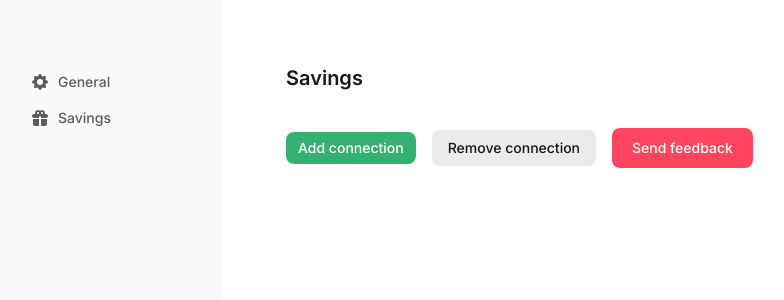
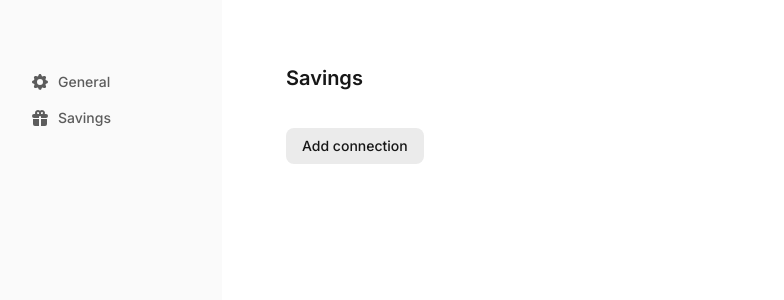
Before and after one commit to gnasamx/bank, a Next.js app: page /savings in a window 1280 px wide. Shown: the top 300 px of the page, without its empty margins (178-962 px from the left). Built offline with nearby package versions, Linux system fonts and the light colour scheme.

Commit message:
four variants

```diff
--- a/src/app/(general)/savings/page.js
+++ b/src/app/(general)/savings/page.js
@@ -5,11 +5,7 @@
     <main className="flex h-full w-full flex-col space-y-4">
       <h3 className="mb-5 text-xl font-semibold">Savings</h3>
       <div className="space-x-4">
-        <Button size="small">Add connection</Button>
-        <Button variant="secondary">Remove connection</Button>
-        <Button variant="danger" size="large">
-          Send feedback
-        </Button>
+        <Button>Add connection</Button>
       </div>
     </main>
   );
--- a/src/components/ui/button.js
+++ b/src/components/ui/button.js
@@ -1,10 +1,6 @@
 import { clsx as cn } from "clsx";
 import Link from "next/link";
 import { forwardRef } from "react";
-
-/**
- * primary - gray, accent - green, outlined - white with border, danger - red
- */
 
 const Button = forwardRef(
   (
@@ -25,8 +21,10 @@
     },
     forwardedRef,
   ) => {
-    const primary = variant !== "secondary" && variant !== "danger";
-    const secondary = variant === "secondary";
+    const primary =
+      variant !== "accent" && variant !== "danger" && variant !== "outlined";
+    const outlined = variant === "outlined";
+    const accent = variant === "accent";
     const danger = variant === "danger";
 
     const Element = href ? Link : "button";
@@ -44,7 +42,8 @@
         className={buttonClasses({
           className,
           primary,
-          secondary,
+          outlined,
+          accent,
           danger,
           disabled,
           iconOnly,
@@ -61,7 +60,8 @@
 export function buttonClasses({
   className,
   primary,
-  secondary,
+  accent,
+  outlined,
   danger,
   disabled,
   iconOnly,
@@ -72,17 +72,16 @@
   const regular = size === "regular";
   const large = size === "large";
 
-  // appearance-none scale-100 transition-transform active:scale-[0.98] flex h-9 items-center rounded-lg border border-gray-200 px-4 text-s font-semibold transition-colors hover:bg-gray-200 dark:border-gray-600 dark:hover:bg-gray-600
-  // appearance-none scale-100 transition-transform active:scale-[0.98] flex h-full shrink-0 items-center px-4 text-s font-semibold transition-colors rounded-l-lg
-
   return cn(
     className,
     "appearance-none scale-100 transition-transform active:scale-[0.98] rounded-lg text-s font-medium transition-colors",
     {
+      "bg-gray-100 hover:bg-gray-200 dark:bg-gray-750 dark:hover:bg-gray-700":
+        primary && !disabled,
+      "border border-gray-200 hover:bg-gray-200 dark:border-gray-600 dark:hover:bg-gray-600":
+        outlined && !disabled,
       "bg-green-600 hover:bg-green-500 dark:bg-green-600 dark:hover:bg-green-500 text-white":
-        primary && !disabled,
-      "bg-gray-100 hover:bg-gray-200 dark:bg-gray-750 dark:hover:bg-gray-700":
-        secondary && !disabled,
+        accent && !disabled,
       "bg-red-500 hover:bg-red-400 dark:bg-red-500/80 dark:hover:bg-red-500/90  text-white":
         danger && !disabled,
       "px-4 py-2": regular,
```
